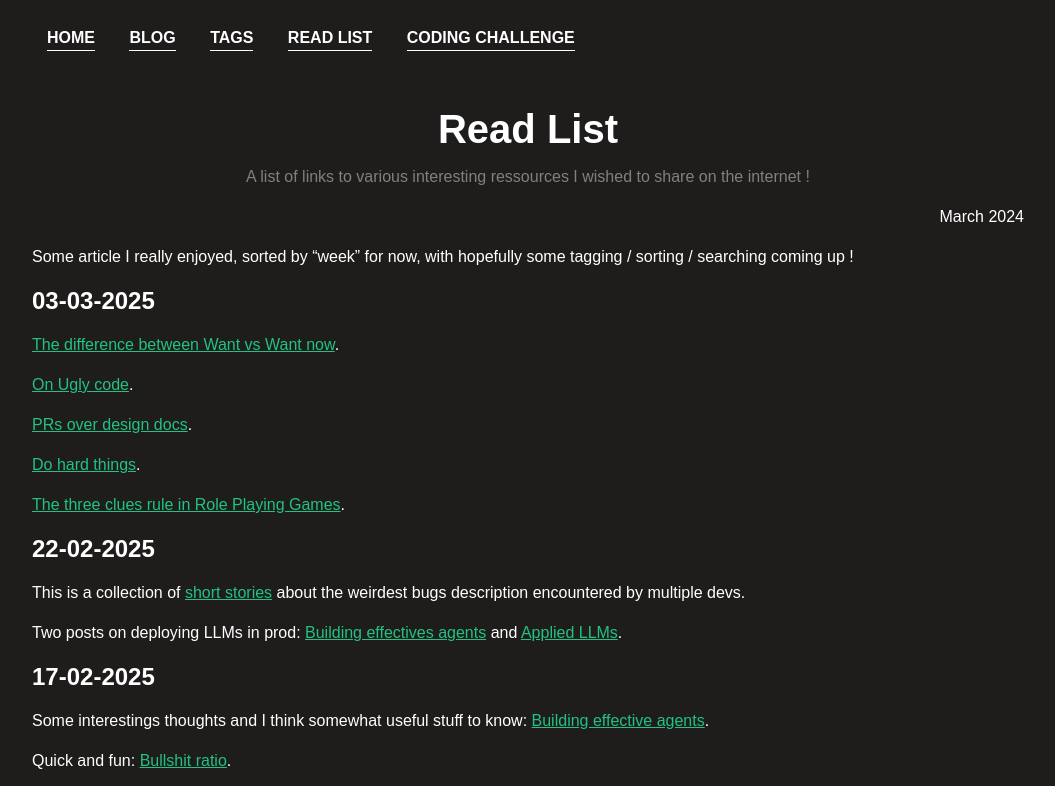
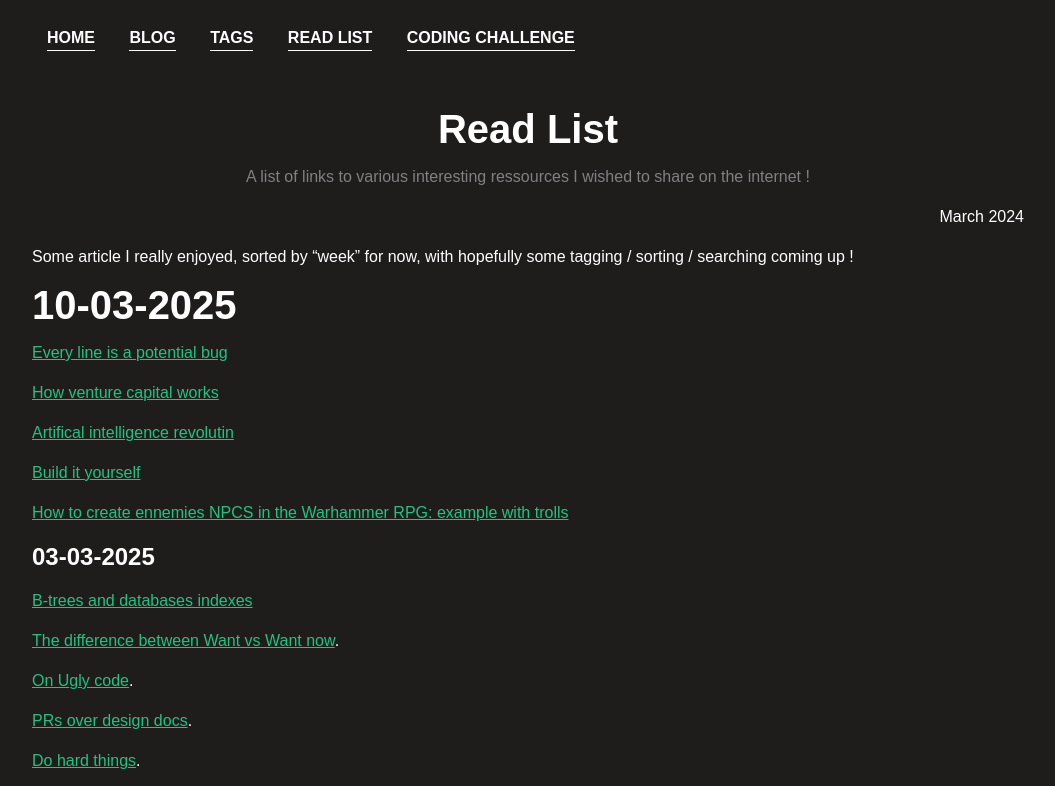
Before and after one commit to Krayorn/blog, an Astro site: page /read-list in a window 1280 px wide. Shown: the top 786 px of the page, without its empty margins (112-1167 px from the left). Built offline with nearby package versions, Linux system fonts and the light colour scheme; Astro itself is replaced by a stand-in of ours.

Commit message:
read list 10 03.

```diff
--- a/src/pages/read-list.md
+++ b/src/pages/read-list.md
@@ -9,7 +9,21 @@ tags: []
 
 Some article I really enjoyed, sorted by "week" for now, with hopefully some tagging / sorting / searching coming up !
 
+# 10-03-2025
+
+[Every line is a potential bug](https://www.teamten.com/lawrence/writings/every_line_is_a_potential_bug.html)
+
+[How venture capital works](https://techcrunch.com/2022/08/17/how-venture-capital-works/)
+
+[Artifical intelligence revolutin](https://waitbutwhy.com/2015/01/artificial-intelligence-revolution-1.html)
+
+[Build it yourself](https://lucumr.pocoo.org/2025/1/24/build-it-yourself/)
+
+[How to create ennemies NPCS in the Warhammer RPG: example with trolls ](https://lawhammer.blogspot.com/2020/01/trolls-trolls-trolls-trolls.html?m=1)
+
 ## 03-03-2025
+
+[B-trees and databases indexes](https://planetscale.com/blog/btrees-and-database-indexes)
 
 [The difference between Want vs Want now](https://www.spakhm.com/wantnow).
 
```
